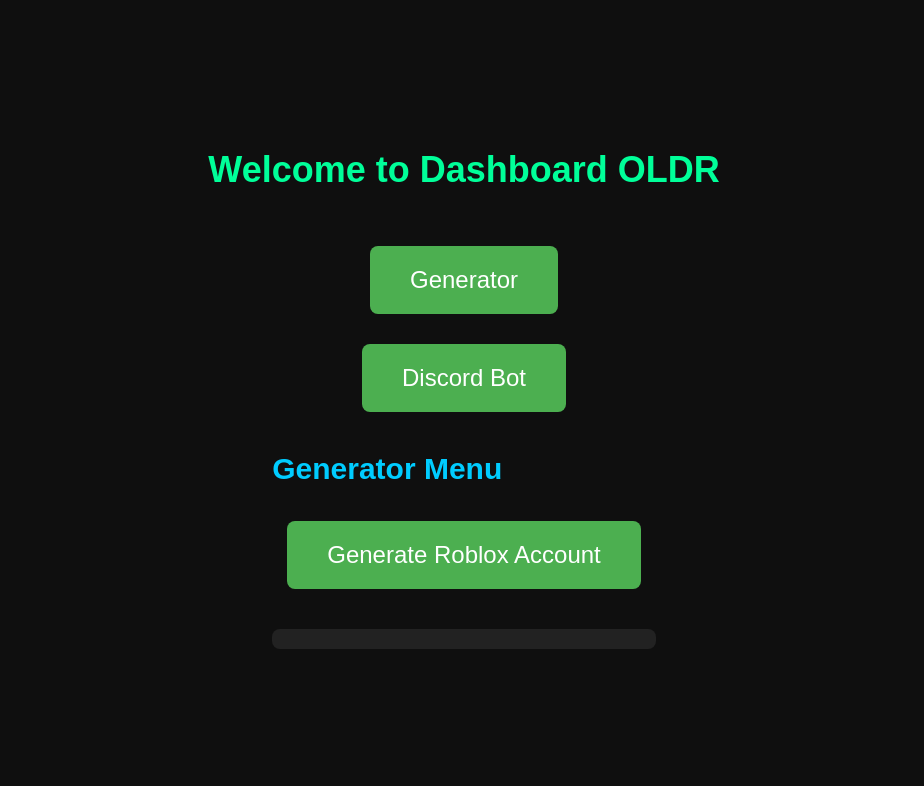
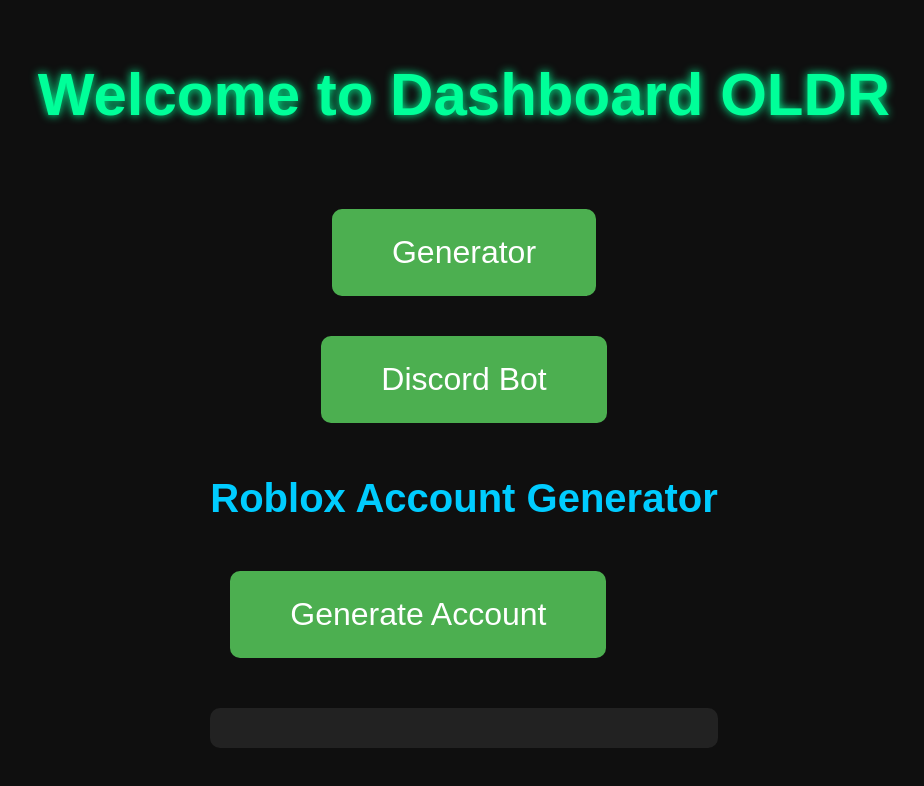
Before and after one commit to rr3x/R3X, a plain HTML site: page index.html in a window 1280 px wide. Both pictures are taken after a click on the button "Generator". Shown: the whole page, without its empty margins (176-1100 px from the left). Drawn offline with Linux system fonts and the light colour scheme.

Commit message:
index.html

```diff
--- a/index.html
+++ b/index.html
@@ -17,25 +17,27 @@
     }
 
     h1 {
-      font-size: 36px;
-      margin-bottom: 40px;
+      font-size: 60px;
+      margin-bottom: 60px;
       color: #00ff99;
+      text-shadow: 0 0 10px #00ff99;
     }
 
     .button {
       background-color: #4CAF50;
       color: white;
-      padding: 20px 40px;
-      margin: 15px;
+      padding: 25px 60px;
+      margin: 20px;
       border: none;
-      border-radius: 8px;
+      border-radius: 10px;
       cursor: pointer;
-      font-size: 24px;
-      transition: background-color 0.3s;
+      font-size: 32px;
+      transition: background-color 0.3s, transform 0.2s;
     }
 
     .button:hover {
       background-color: #45a049;
+      transform: scale(1.05);
     }
 
     .hidden {
@@ -43,19 +45,19 @@
     }
 
     #generatorMenu h2 {
-      font-size: 30px;
-      margin-bottom: 20px;
+      font-size: 40px;
+      margin-bottom: 30px;
       color: #00ccff;
     }
 
     #output {
-      margin-top: 25px;
-      font-size: 26px;
+      margin-top: 30px;
+      font-size: 32px;
       color: #ffcc00;
       background-color: #222;
-      padding: 10px 20px;
-      border-radius: 8px;
-      word-break: break-all;
+      padding: 20px 40px;
+      border-radius: 10px;
+      word-break: break-word;
     }
   </style>
 </head>
@@ -70,8 +72,8 @@
   </a>
 
   <div id="generatorMenu" class="hidden">
-    <h2>Generator Menu</h2>
-    <button class="button" onclick="generateRoblox()">Generate Roblox Account</button>
+    <h2>Roblox Account Generator</h2>
+    <button class="button" onclick="generateRoblox()">Generate Account</button>
     <p id="output"></p>
   </div>
 
```
